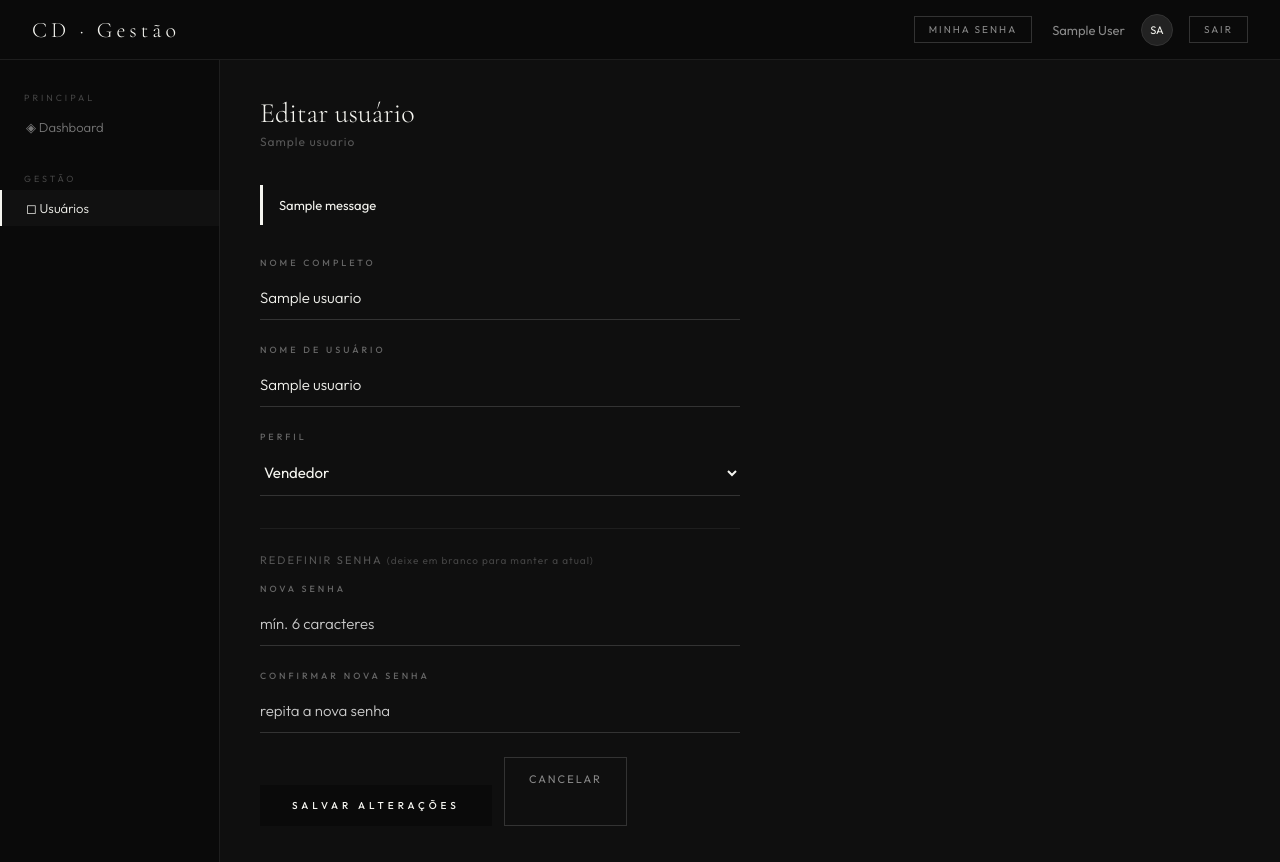
After one commit to Rbb29051990/cd-gestao, a Flask app: page /usuarios/1/editar in a window 1280 px wide. The commit adds this page. Run offline with Flask 3, Linux system fonts and the light colour scheme; the visitor is signed in with stand-in values (Sample User, id 1); one stand-in notice (Sample message) is shown; a database or web service that is not in the repository returns one stand-in record (values such as "Sample title"); some libraries are stand-ins or nearby versions.

Commit message:
Add files via upload

```diff
--- a/app.py
+++ b/app.py
@@ -229,6 +229,47 @@ def minha_senha():
     return render_template('minha_senha.html', cliente=CLIENTE,
                            nome=session.get('nome'), perfil=session.get('perfil'))
 
+
+@app.route('/usuarios/<int:uid>/editar', methods=['GET', 'POST'])
+@login_required
+@admin_required
+def editar_usuario(uid):
+    conn = get_db()
+    cur = conn.cursor()
+    if request.method == 'POST':
+        nome = request.form.get('nome', '').strip()
+        usuario = request.form.get('usuario', '').strip().lower()
+        perfil = request.form.get('perfil', 'vendedor')
+        nova_senha = request.form.get('nova_senha', '')
+        confirmar = request.form.get('confirmar_senha', '')
+        if not nome or not usuario:
+            flash('Nome e usuário são obrigatórios.', 'erro')
+        elif nova_senha and len(nova_senha) < 6:
+            flash('A senha deve ter pelo menos 6 caracteres.', 'erro')
+        elif nova_senha and nova_senha != confirmar:
+            flash('As senhas não coincidem.', 'erro')
+        else:
+            try:
+                if nova_senha:
+                    cur.execute("""UPDATE usuarios SET nome=%s, usuario=%s, perfil=%s, senha_hash=%s WHERE id=%s""",
+                                (nome, usuario, perfil, generate_password_hash(nova_senha), uid))
+                else:
+                    cur.execute("UPDATE usuarios SET nome=%s, usuario=%s, perfil=%s WHERE id=%s",
+                                (nome, usuario, perfil, uid))
+                conn.commit()
+                flash('Usuário atualizado com sucesso!', 'ok')
+                cur.close()
+                conn.close()
+                return redirect(url_for('usuarios'))
+            except Exception as e:
+                flash('Esse nome de usuário já existe.', 'erro')
+    cur.execute("SELECT id, nome, usuario, perfil FROM usuarios WHERE id=%s", (uid,))
+    user = cur.fetchone()
+    cur.close()
+    conn.close()
+    return render_template('usuario_editar.html', cliente=CLIENTE, user=user, uid=uid,
+                           nome=session.get('nome'), perfil=session.get('perfil'))
+
 @app.route('/logout')
 def logout():
     session.clear()
--- /dev/null
+++ b/runtime.txt
@@ -0,0 +1 @@
+python-3.11.9
--- a/static/css/main.css
+++ b/static/css/main.css
@@ -341,3 +341,19 @@ body {
 
 .btn-cancelar { padding: 14px 24px; border: 1px solid #333; color: #888; font-size: 11px; letter-spacing: 2px; text-transform: uppercase; text-decoration: none; transition: all 0.2s; display: inline-block; }
 .btn-cancelar:hover { border-color: #666; color: #ccc; }
+
+.form-section-title {
+  font-size: 11px;
+  letter-spacing: 2px;
+  text-transform: uppercase;
+  color: #555;
+  margin: 32px 0 16px;
+  padding-top: 24px;
+  border-top: 1px solid #1e1e1e;
+}
+.form-section-hint {
+  font-size: 10px;
+  color: #444;
+  letter-spacing: 1px;
+  text-transform: none;
+}
--- /dev/null
+++ b/templates/usuario_editar.html
@@ -0,0 +1,63 @@
+{% extends "base.html" %}
+{% block content %}
+<div class="dash-wrap">
+  <div class="topbar">
+    <div class="topbar-logo">{{ cliente.sigla }} · Gestão</div>
+    <div class="topbar-right">
+      <a href="/minha-senha" class="btn-logout" style="margin-right:4px">Minha senha</a>
+      <span class="topbar-user">{{ nome }}</span>
+      <div class="avatar">{{ nome[:2].upper() }}</div>
+      <a href="/logout" class="btn-logout">Sair</a>
+    </div>
+  </div>
+  <div class="dash-layout">
+    <nav class="sidebar">
+      <div class="nav-section">
+        <div class="nav-label">Principal</div>
+        <a href="/dashboard" class="nav-item">◈ Dashboard</a>
+      </div>
+      <div class="nav-section">
+        <div class="nav-label">Gestão</div>
+        <a href="/usuarios" class="nav-item active">◻ Usuários</a>
+      </div>
+    </nav>
+    <main class="main-content">
+      <div class="page-title">Editar usuário</div>
+      <div class="page-date">{{ user.nome }}</div>
+      {% with messages = get_flashed_messages(with_categories=true) %}
+        {% for cat, msg in messages %}<div class="flash flash-{{ cat }}">{{ msg }}</div>{% endfor %}
+      {% endwith %}
+      <form method="POST" class="form-interno">
+        <div class="field">
+          <label>Nome completo</label>
+          <input type="text" name="nome" value="{{ user.nome }}" required>
+        </div>
+        <div class="field">
+          <label>Nome de usuário</label>
+          <input type="text" name="usuario" value="{{ user.usuario }}" required>
+        </div>
+        <div class="field">
+          <label>Perfil</label>
+          <select name="perfil" class="field-select">
+            <option value="vendedor" {% if user.perfil == 'vendedor' %}selected{% endif %}>Vendedor</option>
+            <option value="admin" {% if user.perfil == 'admin' %}selected{% endif %}>Administrador</option>
+          </select>
+        </div>
+        <div class="form-section-title">Redefinir senha <span class="form-section-hint">(deixe em branco para manter a atual)</span></div>
+        <div class="field">
+          <label>Nova senha</label>
+          <input type="password" name="nova_senha" placeholder="mín. 6 caracteres">
+        </div>
+        <div class="field">
+          <label>Confirmar nova senha</label>
+          <input type="password" name="confirmar_senha" placeholder="repita a nova senha">
+        </div>
+        <div style="display:flex;gap:12px;margin-top:8px">
+          <button type="submit" class="btn-entrar" style="width:auto;padding:14px 32px">Salvar alterações</button>
+          <a href="/usuarios" class="btn-cancelar">Cancelar</a>
+        </div>
+      </form>
+    </main>
+  </div>
+</div>
+{% endblock %}
--- a/templates/usuarios.html
+++ b/templates/usuarios.html
@@ -4,6 +4,7 @@
   <div class="topbar">
     <div class="topbar-logo">{{ cliente.sigla }} · Gestão</div>
     <div class="topbar-right">
+      <a href="/minha-senha" class="btn-logout" style="margin-right:4px">Minha senha</a>
       <span class="topbar-user">{{ nome }}</span>
       <div class="avatar">{{ nome[:2].upper() }}</div>
       <a href="/logout" class="btn-logout">Sair</a>
@@ -56,8 +57,8 @@
               <td>{{ u.usuario }}</td>
               <td><span class="cd-badge {% if u.perfil == 'admin' %}ok{% else %}mid{% endif %}">{{ u.perfil }}</span></td>
               <td><span class="cd-badge {% if u.ativo %}ok{% else %}low{% endif %}">{% if u.ativo %}Ativo{% else %}Inativo{% endif %}</span></td>
-              <td style="display:flex;gap:8px">
-                <a href="/usuarios/{{ u.id }}/senha" class="btn-sm">Redefinir senha</a>
+              <td style="display:flex;gap:8px;flex-wrap:wrap">
+                <a href="/usuarios/{{ u.id }}/editar" class="btn-sm">Editar</a>
                 <a href="/usuarios/{{ u.id }}/toggle" class="btn-sm btn-sm-danger">{% if u.ativo %}Desativar{% else %}Ativar{% endif %}</a>
               </td>
             </tr>
```
